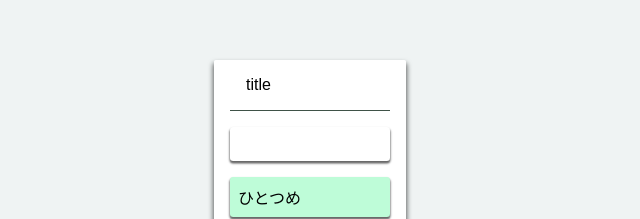
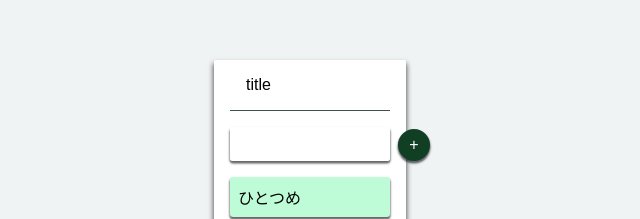
Before and after one commit to ebiryu/react-redux-study, a React (Create React App) app: page / in a window 1280 px wide. Shown: the part 180-399 px from the top of the page, without its empty margins (330-970 px from the left). Built offline with nearby package versions, Linux system fonts and the light colour scheme.

Commit message:
add submit button

```diff
--- a/src/container/TaskChuteContainer.js
+++ b/src/container/TaskChuteContainer.js
@@ -8,6 +8,11 @@ import * as actions from '../actions';
 import '../css/main.css';
 
 class TaskChuteContainer extends React.Component {
+  handleSubmit (event) {
+    window.alert('Inputted value: ');
+    event.preventDefault();
+  }
+
   render() {
     const { items, actions } = this.props;
     return (
@@ -15,7 +20,10 @@ class TaskChuteContainer extends React.Component {
         <div className="task-chute">
           <div className="column">
             <div className="column__title">title</div>
-            <input className="column__input" />
+            <form className="column__form" onSubmit={this.handleSubmit}>
+              <input className="column__input" />
+              <button className="column__submit-button" type="submit">+</button>
+            </form>
             <ul className="column__list">
               { items.map( (item, index) => {
                 return <ColumnItem key={index} n={item.name} isDone={item.isDone} onClick={() => actions.onItemClick(index)} />
--- a/src/css/main.css
+++ b/src/css/main.css
@@ -31,15 +31,37 @@ li {
   margin-right: 1rem;
   border-bottom: 1px solid  #3f5247;
 }
-.column__input {
+.column__form {
+  display: flex;
+  position: relative;
   margin-top: 1rem;
   margin-left: 1rem;
   margin-right: 1rem;
-  padding: 0.5rem;
-  width: 9rem;
+  width: 10rem;
   background-color: #ffffff;
   border-radius: 0.2rem;
   border: 0rem;
+  box-shadow: 0px 2px 2px 0.5px rgba(0,0,0,0.6);
+}
+.column__input {
+  width: 9rem;
+  margin: 0px;
+  padding: 0.5rem;
+  background-color: #ffffff;
+  border-radius: 0.2rem;
+  border: 0rem;
+  font-size: 1rem;
+}
+.column__submit-button {
+  position: absolute;
+  right: -2.5rem;
+  top: 0.1rem;
+  width: 2rem;
+  height: 2rem;
+  background-color: #113f24;
+  color: #fff;
+  border: 0rem;
+  border-radius: 2rem;
   font-size: 1rem;
   box-shadow: 0px 2px 2px 0.5px rgba(0,0,0,0.6);
 }
```
